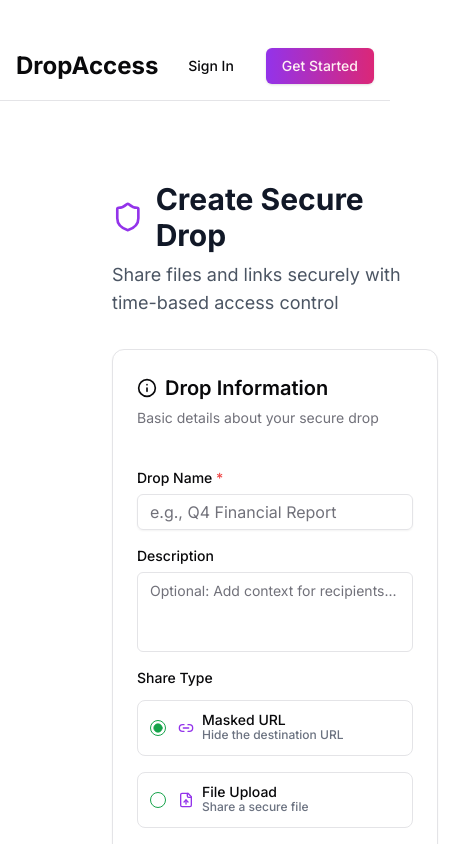
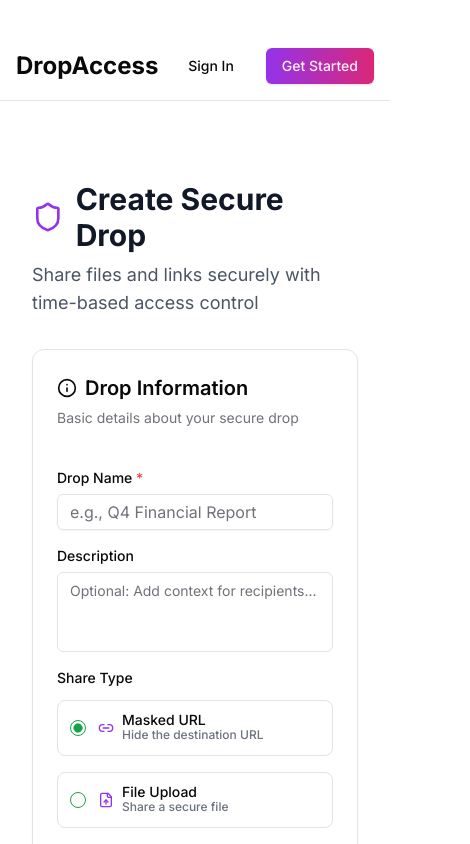
Before and after one commit to enoshsugnakar/dropaccess, a Next.js app in the folder dropaccess/: page /drops/new in a window 390 px wide. Shown: the top 844 px of the page, 470 px wide, since content can reach past the window. Built offline with nearby package versions, Linux system fonts and the light colour scheme; no server answers.

Commit message:
fixed form page

```diff
--- a/dropaccess/app/drops/new/page.tsx
+++ b/dropaccess/app/drops/new/page.tsx
@@ -6,7 +6,7 @@ export default function NewDropPage() {
   return (
     <div className="min-h-screen bg-background py-8">
       <Navbar/>
-      <div className="container ml-20 max-w-auto mx-auto px-4">
+      <div className="container lg:ml-20 max-w-auto mx-auto px-4">
         <DropForm />
       </div>
     </div>
```
